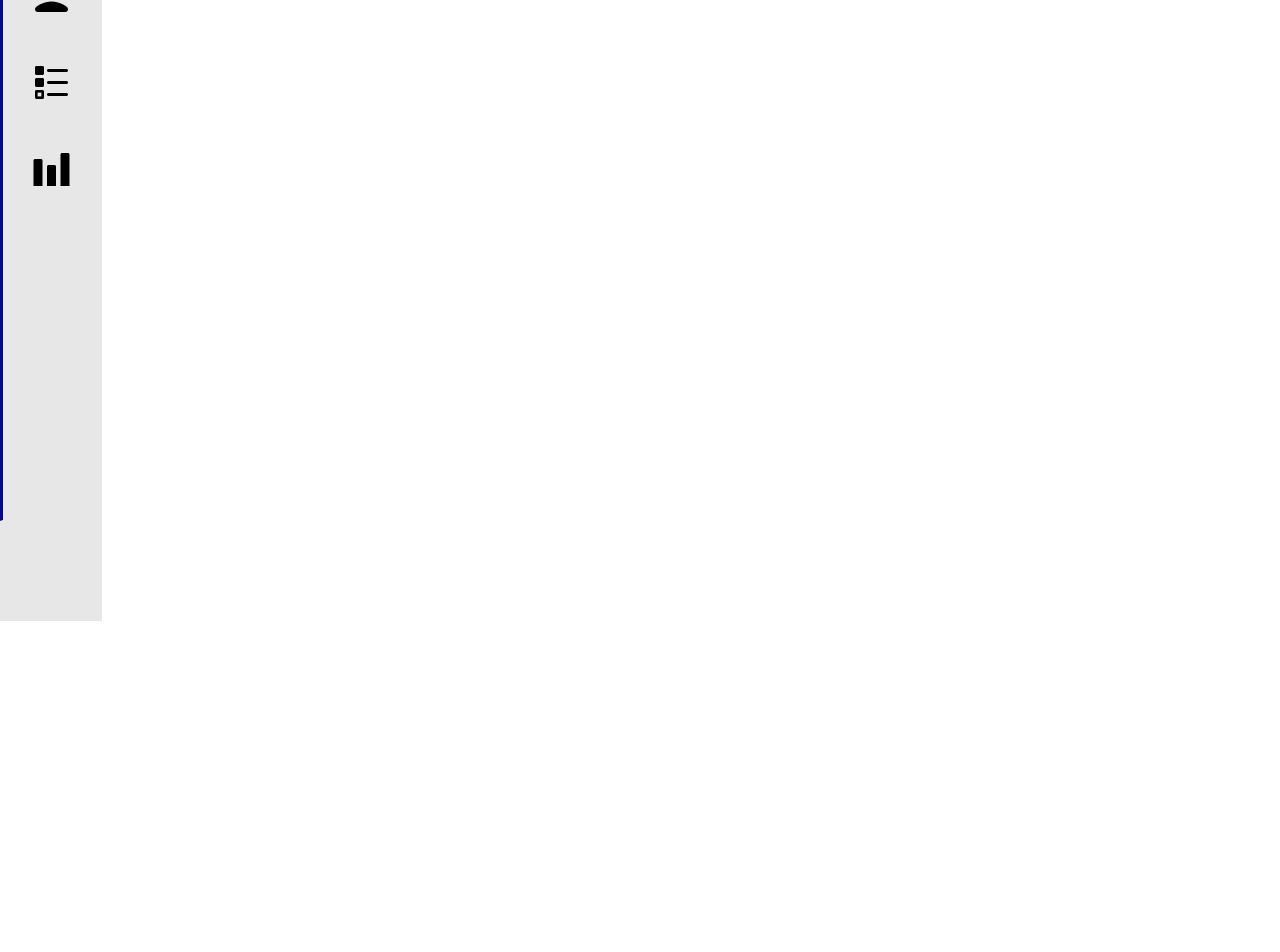
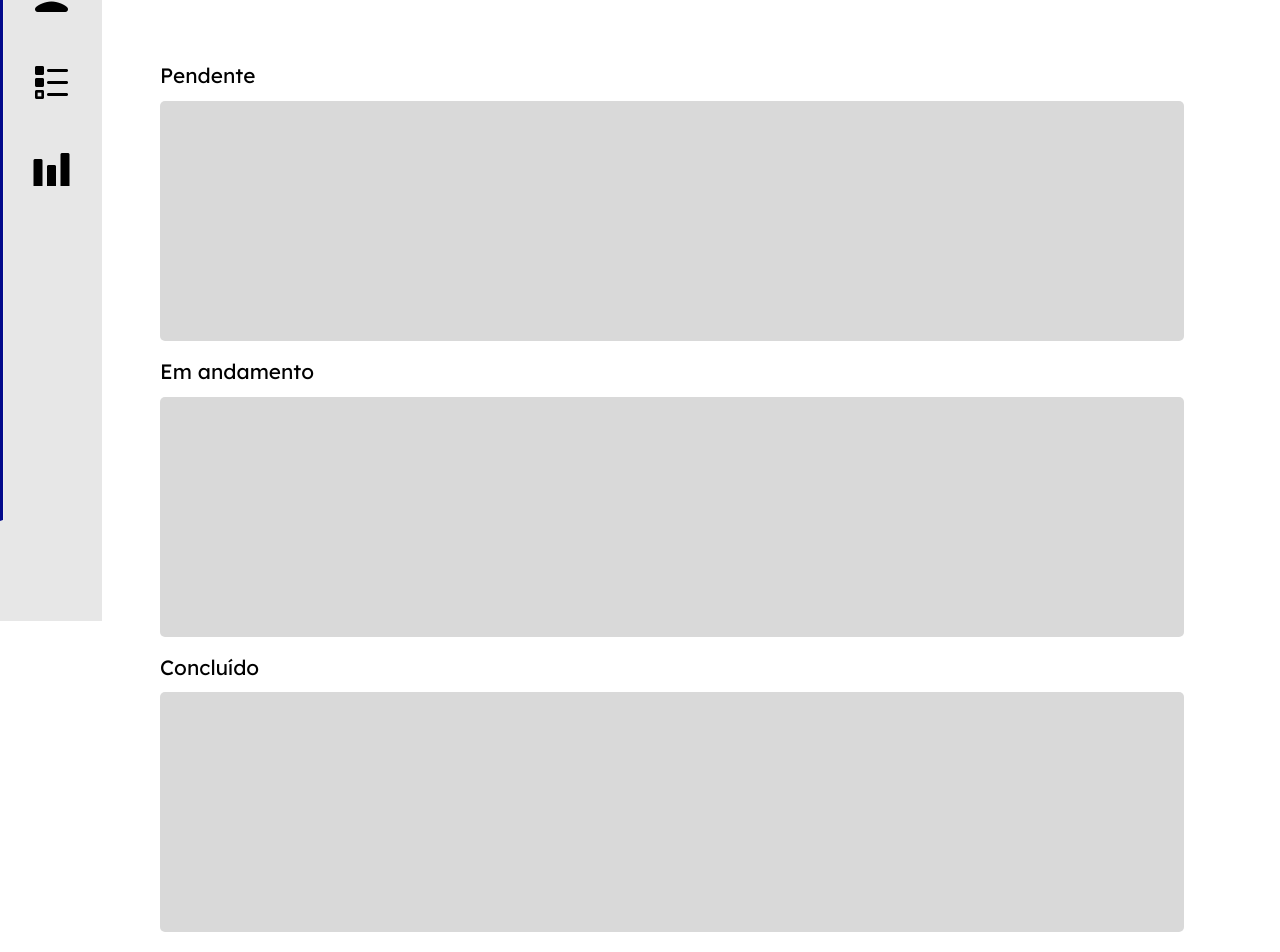
Before and after one commit to Anag0es/TaskFlow, a React (Vite) app in the folder TaskFlow/src/main/frontend/: page /tarefas in a window 1280 px wide. Shown: the part 179-1131 px from the top of the page. Before the commit the page ends 800 px from the top, so only its background shows below. Built offline with nearby package versions, Linux system fonts and the light colour scheme.

Commit message:
feat: design das tarefas

```diff
--- /dev/null
+++ b/TaskFlow/src/main/frontend/src/component/GerenciarTarefas/index.jsx
@@ -0,0 +1,21 @@
+import styles from './styles.module.css'
+import React, { useState } from 'react';
+
+export default function GerenciarTarefas(){
+    return (
+        <div className={styles.container}>
+            <div className={styles.pendente}>
+                <h1 className={styles.titulo}>Pendente</h1>
+                <div className={styles.boxPendente}></div>
+            </div>
+            <div className={styles.andamento}>
+                <h1 className={styles.titulo}>Em andamento</h1>
+                <div className={styles.boxAndamento}></div>
+           </div>
+            <div className={styles.concluido}>
+                <h1 className={styles.titulo}>Concluído</h1>
+                <div className={styles.boxConcluida}></div>
+            </div>
+        </div>
+    );
+}
--- /dev/null
+++ b/TaskFlow/src/main/frontend/src/component/GerenciarTarefas/styles.module.css
@@ -0,0 +1,53 @@
+.container{
+    display: flex;
+    justify-content: space-around;
+    align-items: flex-start;
+    height: 100vh;
+    flex-direction: column;
+    margin-left: 5%;
+    margin-top: 10%;
+}
+
+
+.titulo{
+   font-size: 1.3em;
+}
+
+.boxPendente{
+    display: flex;
+    justify-content: space-around;
+    align-items: flex-start;
+    flex-direction: column;
+    margin-top: 15px;
+    margin-bottom: 20px;
+    background-color: #D9D9D9;
+    width: 80vw;
+    height: 30vh;
+    border-radius: 5px;
+}
+
+.boxAndamento{
+    display: flex;
+    justify-content: space-around;
+    align-items: flex-start;
+    flex-direction: column;
+    margin-top: 15px;
+    margin-bottom: 20px;
+    background-color: #D9D9D9;
+    width: 80vw;
+    height: 30vh;
+    border-radius: 5px;
+}
+
+.boxConcluida{
+    display: flex;
+    justify-content: space-around;
+    align-items: flex-start;
+    flex-direction: column;
+    margin-top: 15px;
+    margin-bottom: 20px;
+    background-color: #D9D9D9;
+    width: 80vw;
+    height: 30vh;
+    border-radius:  5px;
+}
--- a/TaskFlow/src/main/frontend/src/pages/Tarefas/index.jsx
+++ b/TaskFlow/src/main/frontend/src/pages/Tarefas/index.jsx
@@ -2,16 +2,18 @@ import styles from './styles.module.css';
 import React, { useState } from 'react';
 
 import SideBar from '../../component/SideBar';
+import GerenciarTarefas from '../../component/GerenciarTarefas';
 
 export default function Tarefas(){
     return(
         <div className={styles.container}>
-            <SideBar/>
+         <SideBar/>
             <div className={styles.content}>
                 <div className={styles.tarefas}>
                    <h1>Tarefas</h1>
                 </div>
-                <div className={styles.pendente}>
+                <div className={styles.tarefasAdmin}>
+                    <GerenciarTarefas/>
                 </div>
             </div>
         </div>
--- a/TaskFlow/src/main/frontend/src/pages/Tarefas/styles.module.css
+++ b/TaskFlow/src/main/frontend/src/pages/Tarefas/styles.module.css
@@ -1,8 +1,16 @@
+/* This should center the title at the top of the page. */
 .tarefas {
-    display: flex;
-    justify-content: center;
-    align-items: center;
-    flex-wrap: nowrap;
-    margin-top: 55px;
+    display: block; /* changed from flex to block */
+    text-align: center; /* this centers the h1 element */
+    margin-top: 5%;
     font-size: 2em;
 }
+
+/* These styles can remain the same, they should not affect the position of the title. */
+.tarefasAdmin {
+    display: flex;
+    flex-direction: column;
+    align-items: center;
+    justify-content: center;
+    margin-top: 20px;
+}
```
Also changed, not shown: 1 other file (tests, documents, lock files or other folders).
